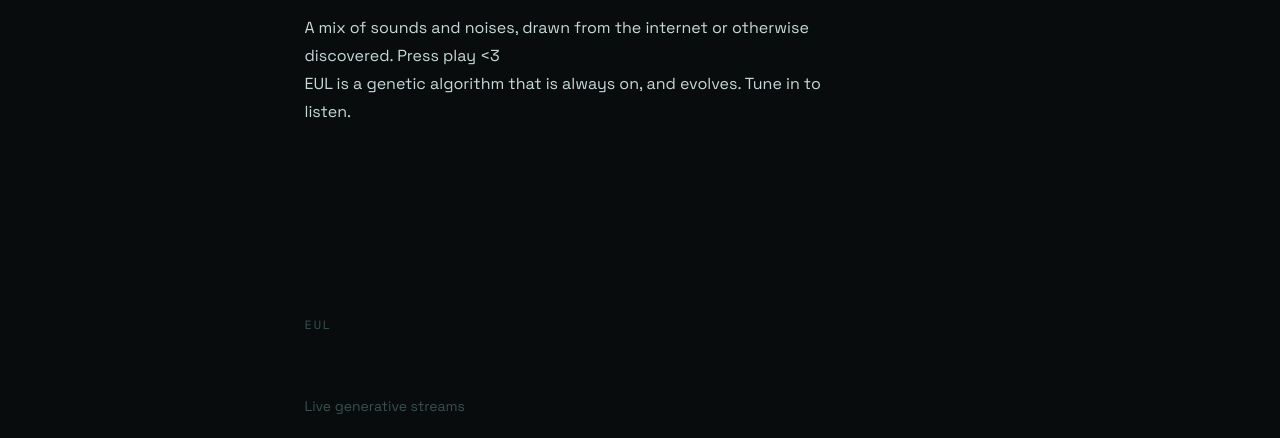
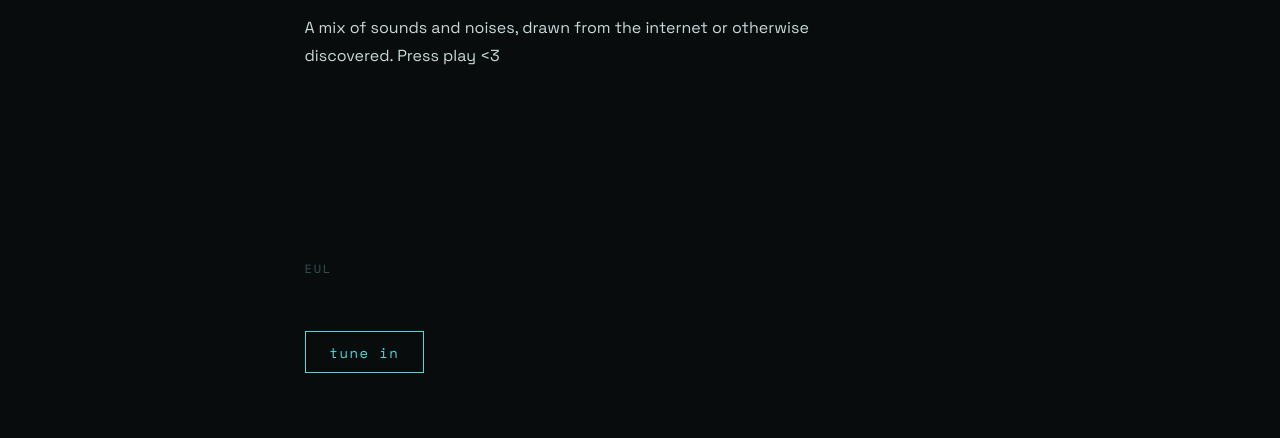
Before and after one commit to orestitheo/oresti-xyz, a plain HTML site: page index.html in a window 1280 px wide. Shown: the part 991-1429 px from the top of the page. Drawn offline with nearby package versions, Linux system fonts and the light colour scheme.

Commit message:
Strip EUL section to just the button

```diff
--- a/index.html
+++ b/index.html
@@ -38,12 +38,10 @@
     <section id="bio" data-section="bio">
       <h2>Bio</h2>
       <p>A mix of sounds and noises, drawn from the internet or otherwise discovered. Press play &lt;3</p>
-      <p>EUL is a genetic algorithm that is always on, and evolves. Tune in to listen.</p>
     </section>
 
     <section id="radio" data-section="radio">
       <h2>EUL</h2>
-      <p class="radio-desc">Live generative streams</p>
       <a href="eul.html" class="radio-btn">tune in</a>
     </section>
 
```
